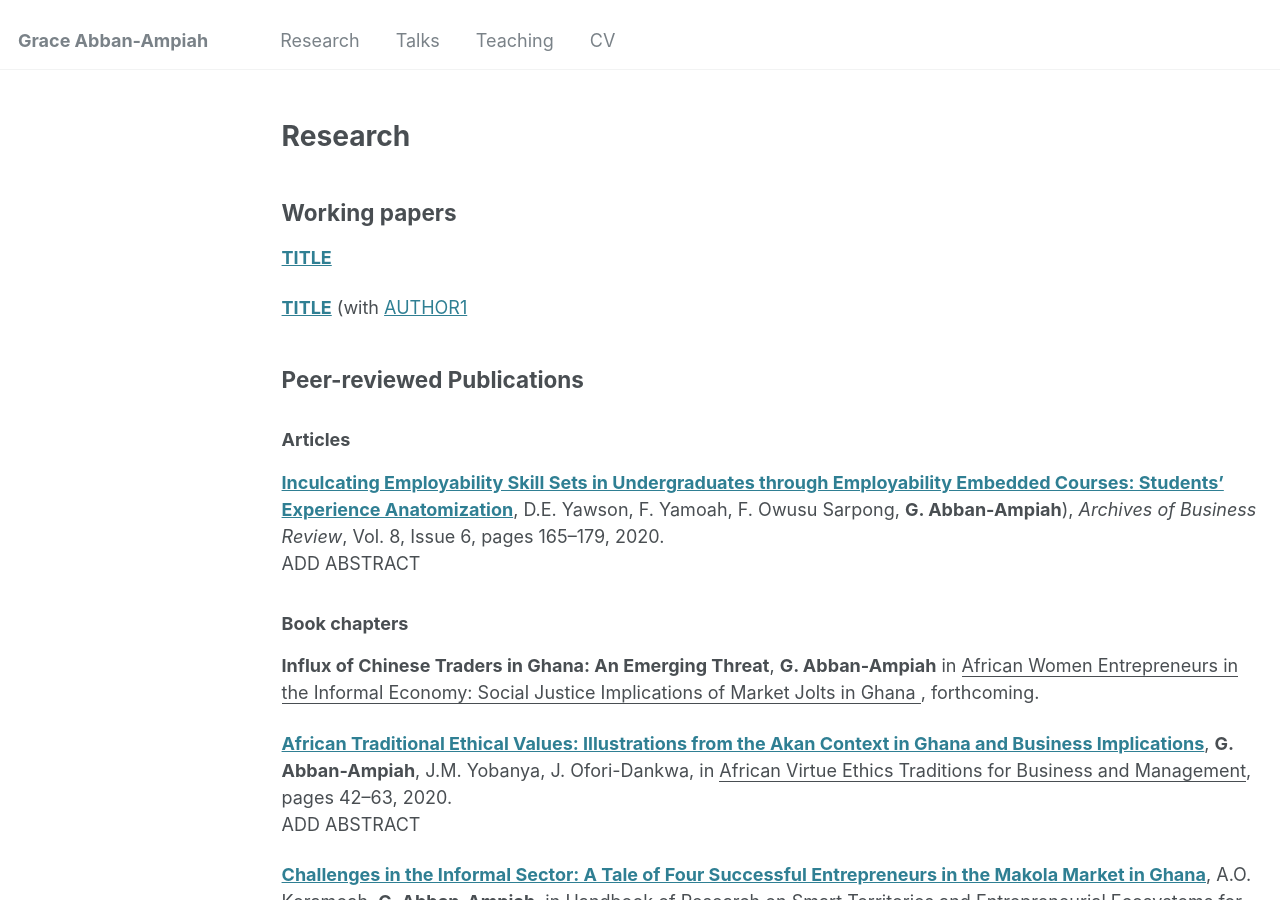
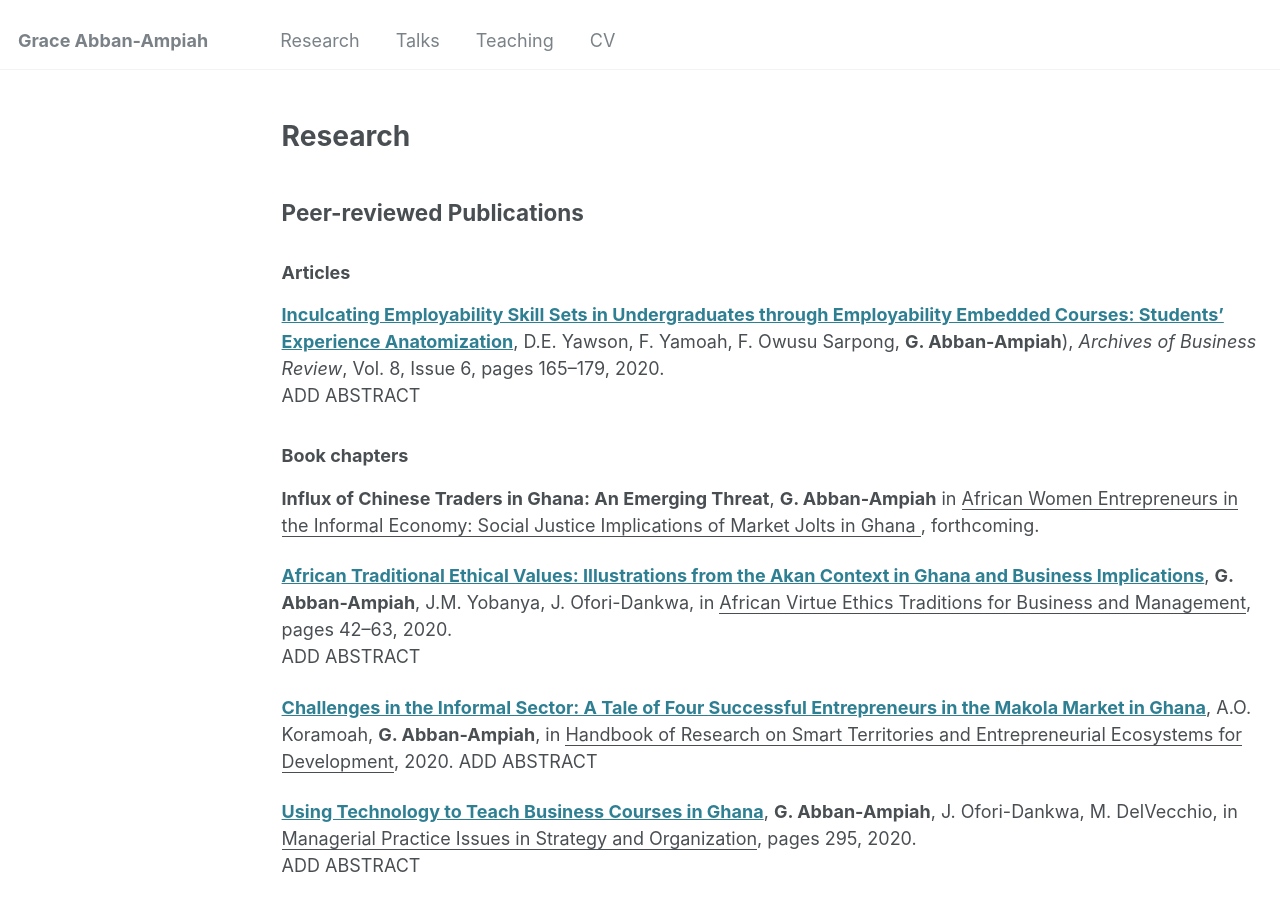
Before and after one commit to gabban-ampiah/gabban-ampiah.github.io, a Jekyll site: the page built from _pages/research.md, in a window 1280 px wide and 900 px high. Built offline with Jekyll 4.4.1, drawn with Linux system fonts in a browser that asks for light colours.

Commit message:
Update research.md

```diff
--- a/_pages/research.md
+++ b/_pages/research.md
@@ -10,12 +10,6 @@ redirect_from:
 {% include base_path %}
 
 # Research
-
-## Working papers
-
-[**TITLE**](/files/paper1.pdf) <br/>
-
-[**TITLE**](/files/paper2.pdf) (with [AUTHOR1](URL1) <br/>
 
 ## Peer-reviewed Publications
 
```
